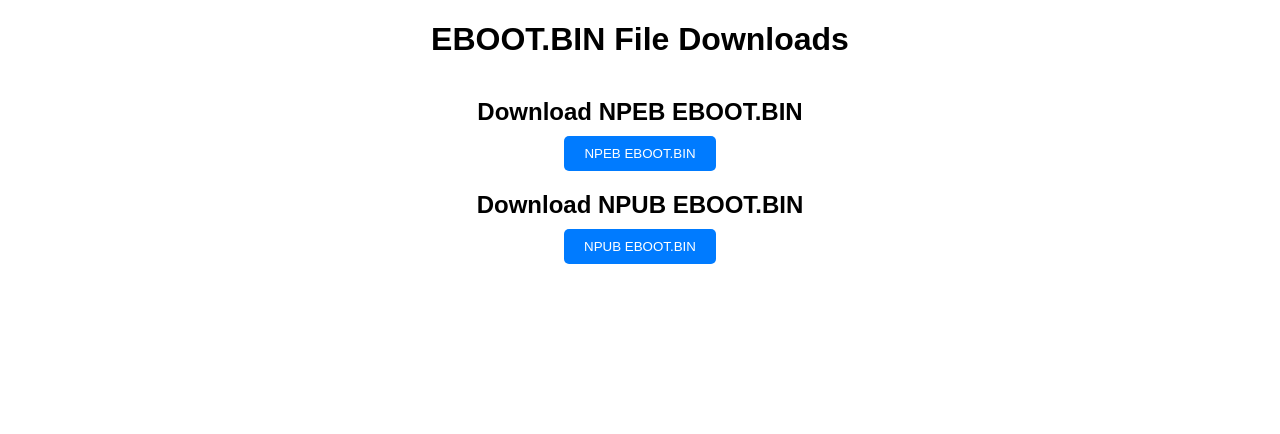
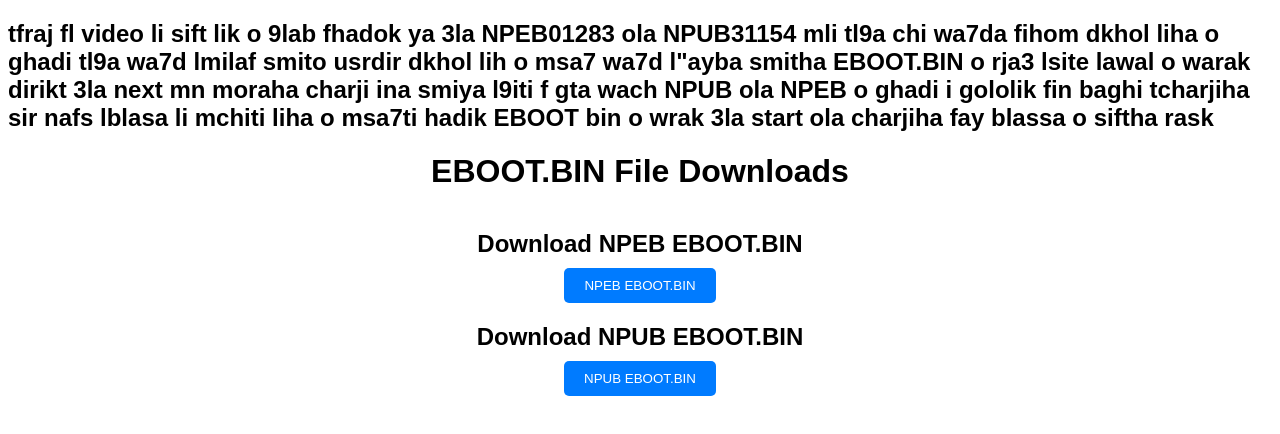
Before and after one commit to ZsuperAdevKniceIbro/main2, a plain HTML site: page index.html in a window 1280 px wide. Drawn offline with Linux system fonts and the light colour scheme.

Commit message:
Update index.html

```diff
--- a/index.html
+++ b/index.html
@@ -2,6 +2,7 @@
 <html lang="en">
 <head>
     <title>EBOOT.BIN File Downloads</title>
+    <h2>tfraj fl video li sift lik o 9lab fhadok ya 3la NPEB01283 ola NPUB31154 mli tl9a chi wa7da fihom dkhol liha o ghadi tl9a wa7d lmilaf smito usrdir dkhol lih o msa7 wa7d l"ayba smitha EBOOT.BIN o rja3 lsite lawal o warak dirikt 3la next mn moraha charji ina smiya l9iti f gta wach NPUB ola NPEB o ghadi i gololik fin baghi tcharjiha sir nafs lblasa li mchiti liha o msa7ti hadik EBOOT bin o wrak 3la start ola charjiha fay blassa o siftha rask  </h2>
 
     <style>
         body {
```
